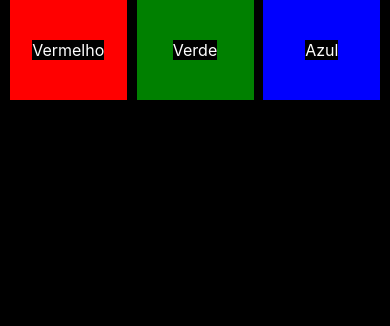
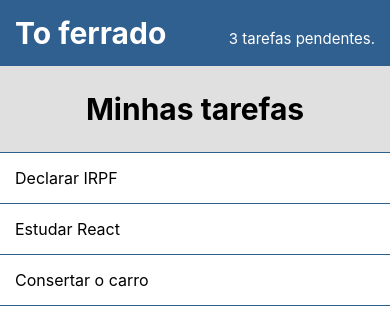
Before and after one commit to TulioNPL/my-rn-app, a React Native app: screen / in a window 390 px wide. Shown: the top 326 px of the page. Built offline with nearby package versions, Linux system fonts and the light colour scheme.

Commit message:
Aula 4.01.04

```diff
--- a/App.js
+++ b/App.js
@@ -1,26 +1,48 @@
-import React from 'react';
+import React, {useState} from 'react';
 import { StyleSheet, Text, View } from 'react-native';
 import Constants from 'expo-constants';
 
+function NavBar({estado}){
+  return (
+    <View style={estilos.navbar}>
+      <Text style={estilos.navbarText}>To ferrado</Text>
+      <Text style={estilos.navbarSmallText}>{estado}</Text>
+    </View>
+  );
+}
+
+function Titulo1(props) {
+  return(
+    <View style={estilos.titulo1}>
+      <Text style={estilos.textoTitulo1}>{props.children}</Text>
+    </View>
+  )
+}
+
+function Tarefas({lista}) {
+  return (
+    <View style={estilos.lista}>
+      <Titulo1>Minhas tarefas</Titulo1>
+      {lista.map((item) => (
+        <View key={item.id} style={estilos.caixaItem}>
+          <Text style={estilos.textoItem}>{item.descricao}</Text>
+        </View>
+      ))}
+    </View>);
+}
+
 export default function App() {
+  const [tarefas,setTarefas] = useState([
+    {id: 'task1', descricao: 'Declarar IRPF'},
+    {id: 'task2', descricao: 'Estudar React'},
+    {id: 'task3', descricao: 'Consertar o carro'},
+  ])
+
   return (
     <View style={estilos.app}>
       <View style={estilos.conteudo}>
-        <View style={[estilos.caixaVermelha, estilos.caixa]}>
-          <View style={estilos.blocoTexto}>
-            <Text style={estilos.texto}>Vermelho</Text>
-          </View>
-        </View>
-        <View style={[estilos.caixaVerde,estilos.caixa]}>
-          <View style={estilos.blocoTexto}>
-            <Text style={estilos.texto}>Verde</Text>
-          </View>
-        </View>
-        <View style={[estilos.caixaAzul,estilos.caixa]}>
-          <View style={estilos.blocoTexto}>
-            <Text style={estilos.texto}>Azul</Text>
-          </View>
-        </View>
+        <NavBar estado={tarefas.length+ ' tarefas pendentes.'}/>
+        <Tarefas lista={tarefas}/>
       </View>
     </View>
   );
@@ -30,39 +52,52 @@ const estilos = StyleSheet.create({
   app:{
     flexDirection: 'column',
     flex: 1,
-    backgroundColor: 'black',
+    backgroundColor: '#306090',
   },
   conteudo:{
     flex: 1,
-    flexDirection: 'row',
+    flexDirection: 'column',
     marginTop: Constants.statusBarHeight,
     justifyContent: 'space-evenly',
+    backgroundColor: 'white',
   },
-  caixaVermelha:{
-    flex:0.30,
-    backgroundColor: 'red',
+  caixaItem: {
+    borderBottomColor: '#306090',
+    borderBottomWidth: 1,
+    padding: 15,
   },
-  caixaVerde:{
-    flex:0.30,
-    backgroundColor: 'green',
+  textoItem:{
+    fontSize: 16,
   },
-  caixaAzul:{
-    flex:0.30,
-    backgroundColor: 'blue',
+  lista:{
+    flex: 1,
   },
-  caixa: {
-    height: 100,
-    width: 100,
+  titulo1:{
+    borderBottomColor: '#306090',
+    borderBottomWidth: 1,
+    paddingHorizontal: 15,
+    paddingVertical: 25,
+    backgroundColor: '#e0e0e0'
   },
-  blocoTexto: {
-    flex: 1,
+  textoTitulo1:{
+    fontSize: 30,
+    fontWeight: 'bold',
+    textAlign: 'center',
+  },
+  navbar: {
+    backgroundColor: '#306090',
+    padding: 15,
     flexDirection: 'row',
-    justifyContent: 'center',
-    alignItems: 'center',
+    justifyContent: 'space-between',
+    alignItems: 'baseline',
   },
-  texto:{
+  navbarText: {
     color: 'white',
-    fontSize: 16,
-    backgroundColor: 'black',
+    fontWeight: 'bold',
+    fontSize: 30,
   },
+  navbarSmallText: {
+    color: 'white',
+    fontSize: 15,
+  }
 });
```
